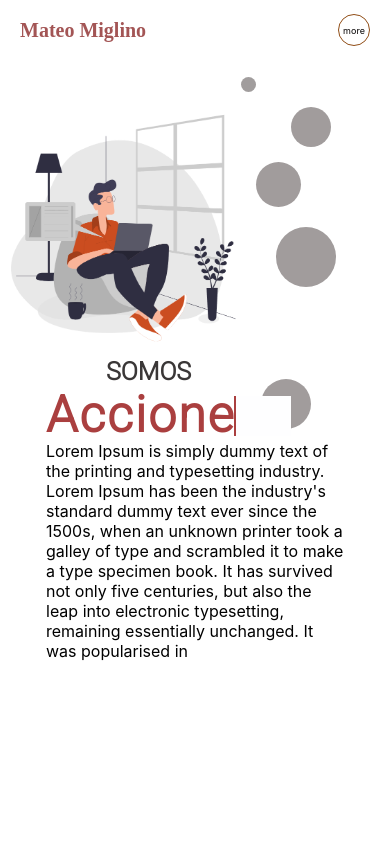
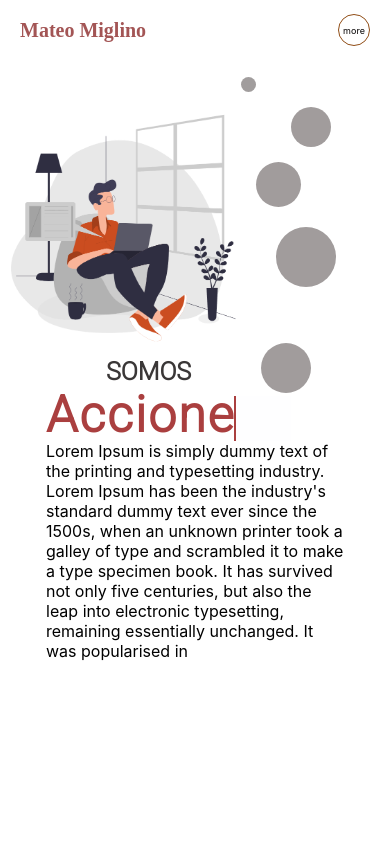
Before and after one commit to mateoDev028/project_a, a React (Create React App) app: page / in a window 390 px wide. Shown: the top 844 px of the page. Built offline with nearby package versions, Linux system fonts and the light colour scheme; a web font is replaced by a local one.

Commit message:
responsive

```diff
--- a/src/components/bubbles/bubbles.css
+++ b/src/components/bubbles/bubbles.css
@@ -95,7 +95,7 @@ and (max-width: 780px) {
     .bubbles div:nth-child(5){
         width: 50px;
         height: 50px;
-        bottom: 60px;
+        bottom: 96px;
         left: 30px;
     }
     #bubbles-div-six{ display: none !important;
--- a/src/components/text-animation-header/textAnimationHeader.css
+++ b/src/components/text-animation-header/textAnimationHeader.css
@@ -29,6 +29,6 @@ and (max-width: 780px) {
         font-size: 50px;
     }
     .header-text-dinamic-span{
-        height: 40px;
+        height: 45px;
     }
 }
```
